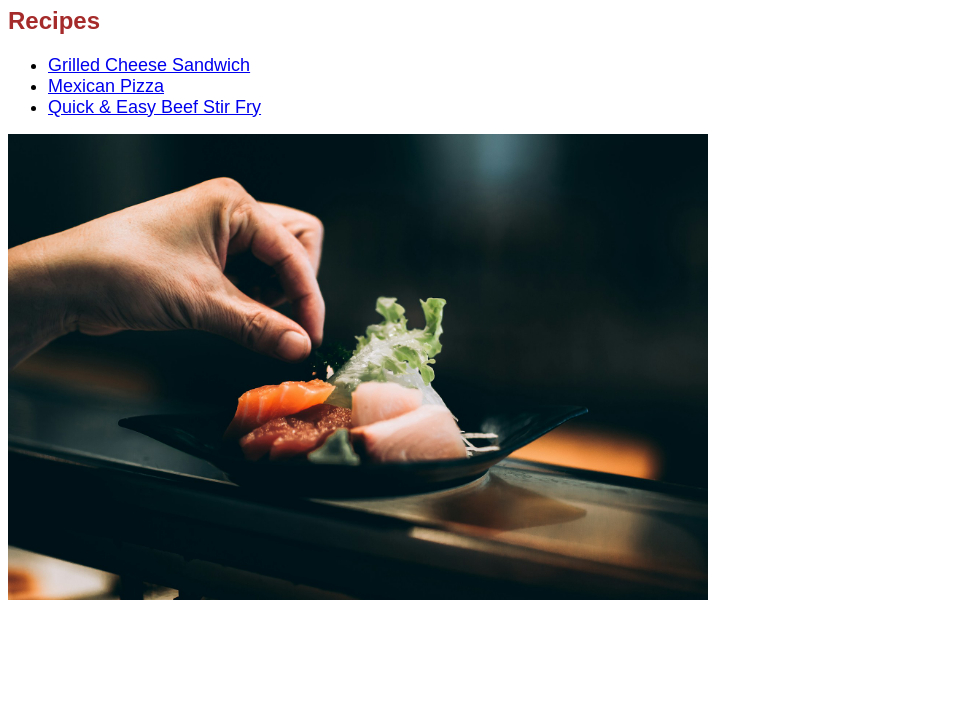
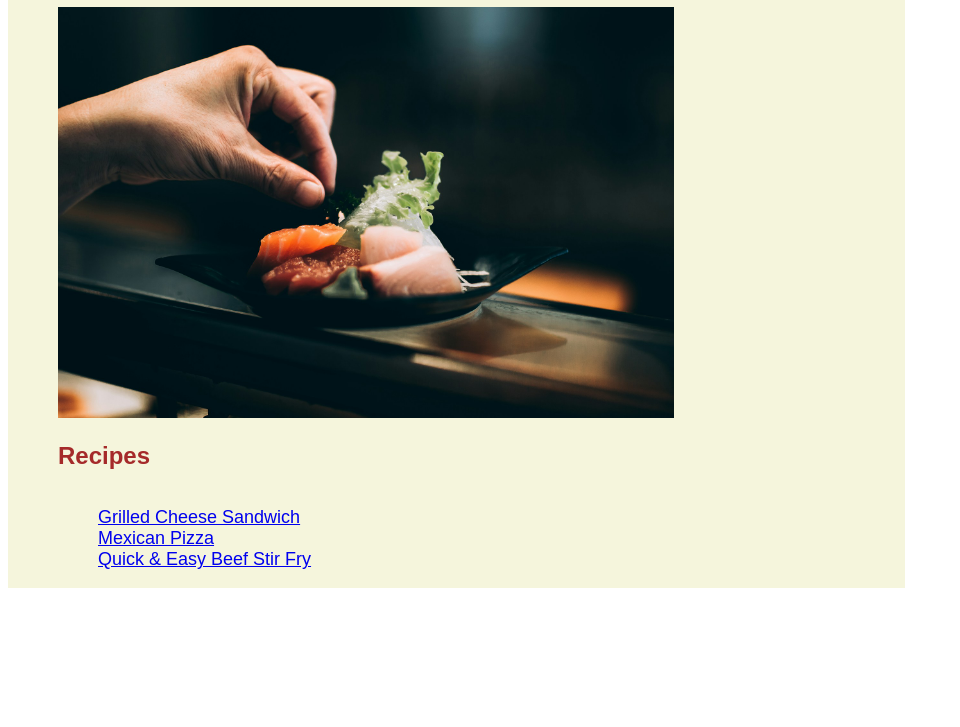
Before and after one commit to danayi/odin-recipes, a plain HTML site: page index.html in a window 1280 px wide. Shown: the part 73-800 px from the top of the page, without its empty margins (0-960 px from the left). Drawn offline with Linux system fonts and the light colour scheme.

Commit message:
more css changes

```diff
--- a/index.html
+++ b/index.html
@@ -7,17 +7,19 @@
     <title>Odin Recipes</title>
 </head>
 <body>
+
+    <div class="content">
+
     <h1>Welcome to Odin Recipes</h1>
+    <img src="images/chefs-hand.jpg" alt="A Chef's Hand" width="700px">
+
     <h2>Recipes</h2>
-    <ul>
+
+    <ul id="header">
         <li><a href="recipes/grilled-cheese-sandwich.html">Grilled Cheese Sandwich</a></li>
         <li><a href="recipes/mexican-pizza.html">Mexican Pizza</a></li>
         <li><a href="recipes/stir-fry.html">Quick & Easy Beef Stir Fry</a></li>
     </ul>
-    <img src="images/chefs-hand.jpg" alt="A Chef's Hand" width="700px">
-
-
-
-
+    </div>
 </body>
 </html>
--- a/style.css
+++ b/style.css
@@ -3,12 +3,44 @@
 
 }
 
+.content{
+    width: 65%;
+    padding-left: 50px;
+    padding-right: 25px;
+    background-color: beige;
+
+}
+
 h1, h2{
+    padding-left: ;
     color: brown;
     font-weight: 700;
 }
 
-p, li{
+li {
+    font-family: 'Times New Roman', Times, serif;
+}
+
+#header{
+    display: inline-block;
+    float: ;
+}
+
+#header li{
+    list-style-type: none;
+}
+
+p, ul, ol{
     font-family: 'Times New Roman', Times, serif;
     font-size: 18px;
 }
+
+
+
+img{
+ padding-left: ;
+ border-radius: ;
+ height: auto;
+ width: 75%;
+ box-shadow: inset;
+}
```
Also changed, not shown: recipes/grilled-cheese-sandwich.html (+9 -2 lines), recipes/mexican-pizza.html (+9 -2 lines), recipes/stir-fry.html (+8 -2 lines).
